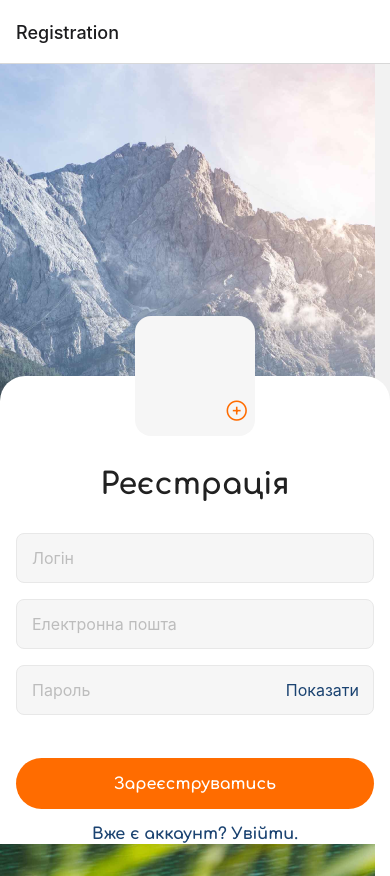
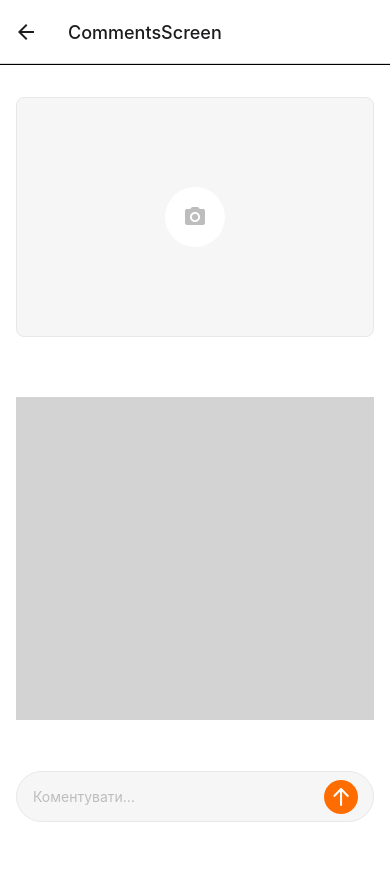
Before and after one commit to Eugene-Hlushak/goit-react-native-hw, a React Native app: screen /CommentsScreen in a window 390 px wide. After the commit the page ends 844 px from the top, so only its background shows below. Built offline with nearby package versions, Linux system fonts and the light colour scheme.

Commit message:
add CommentsScreen

```diff
--- a/App.js
+++ b/App.js
@@ -5,7 +5,7 @@ import RegistrationScreen from "./Screens/RegistrationScreen";
 import LogInScreen from "./Screens/LogInScreen";
 import PostsScreen from "./Screens/PostsScreen";
 import CreatePostsScreen from "./Screens/CreatePostsScreen";
-
+import CommentsScreen from "./Screens/CommentsScreen";
 const AppStack = createStackNavigator();
 
 export default function App() {
@@ -22,6 +22,7 @@ export default function App() {
         <AppStack.Screen name="Registration" component={RegistrationScreen} />
         <AppStack.Screen name="Login" component={LogInScreen} />
         <AppStack.Screen name="PostsScreen" component={PostsScreen} />
+        <AppStack.Screen name="CommentsScreen" component={CommentsScreen} />
         <AppStack.Screen
           name="CreatePostsScreen"
           component={CreatePostsScreen}
--- a/Screens/CommentsScreen.jsx
+++ b/Screens/CommentsScreen.jsx
@@ -1,5 +1,128 @@
-import { View } from "react-native";
+import { useState, useEffect } from "react";
+import { StatusBar } from "expo-status-bar";
+import {
+  StyleSheet,
+  Text,
+  View,
+  TouchableOpacity,
+  Image,
+  TouchableWithoutFeedback,
+  TextInput,
+} from "react-native";
+import { AntDesign, MaterialIcons } from "@expo/vector-icons";
 
-export default function CommentsScreen() {
-  return <View></View>;
+export default function PostsScreenEmpty({ navigation, route }) {
+  const [comment, setComment] = useState("");
+  const [allComments, setAllComments] = useState([]);
+
+  useEffect(() => {
+    console.log(comment);
+    console.log(allComments);
+  }, [allComments]);
+
+  const commentInputHndler = (text) => setComment(text);
+  const sendComment = () => {
+    setAllComments((prev) => [...prev, comment]);
+    setComment("");
+  };
+  return (
+    <TouchableWithoutFeedback onPress={() => Keyboard.dismiss()}>
+      <View style={styles.mainContainer}>
+        <View style={styles.photoContainer}>
+          <View style={styles.photo}>
+            <View style={styles.roundContainer}>
+              <MaterialIcons name="photo-camera" size={24} color="#BDBDBD" />
+            </View>
+          </View>
+        </View>
+
+        <View style={styles.commentsContainer}></View>
+
+        <View style={styles.createCommentContainer}>
+          <TextInput
+            style={styles.commentInput}
+            inputMode="text"
+            value={comment}
+            placeholder={"Коментувати..."}
+            placeholderTextColor="#BDBDBD"
+            onChangeText={commentInputHndler}
+          />
+          <TouchableOpacity style={styles.button} onPress={sendComment}>
+            <AntDesign name="arrowup" size={24} color="#FFFFFF" />
+          </TouchableOpacity>
+        </View>
+        <StatusBar style="auto" />
+      </View>
+    </TouchableWithoutFeedback>
+  );
 }
+
+const styles = StyleSheet.create({
+  mainContainer: {
+    flex: 1,
+    paddingTop: 32,
+    paddingLeft: 16,
+    paddingRight: 16,
+    paddingBottom: 22,
+    justifyContent: "space-between",
+    backgroundColor: "#FFFFFF",
+    borderTopWidth: 1,
+  },
+
+  photoContainer: {
+    marginBottom: 32,
+  },
+
+  photo: {
+    width: "100%",
+    height: 240,
+    marginBottom: 8,
+    alignItems: "center",
+    justifyContent: "center",
+    borderWidth: 1,
+    borderRadius: 8,
+    borderColor: "#E8E8E8",
+    backgroundColor: "#F6F6F6",
+  },
+
+  roundContainer: {
+    alignItems: "center",
+    justifyContent: "center",
+    width: 60,
+    height: 60,
+    backgroundColor: "#FFFFFF",
+    borderRadius: 50,
+  },
+
+  commentsContainer: {
+    position: "relative",
+    width: "100%",
+    height: 323,
+    marginBottom: 31,
+    backgroundColor: "lightgray",
+  },
+
+  commentInput: {
+    height: 51,
+    width: "100%",
+    padding: 16,
+    backgroundColor: "#F6F6F6",
+    borderWidth: 1,
+    borderColor: "#E8E8E8",
+    borderRadius: 100,
+  },
+
+  button: {
+    position: "absolute",
+    top: 9,
+    right: 16,
+    alignItems: "center",
+    justifyContent: "center",
+    height: 34,
+    width: 34,
+    borderRadius: 20,
+    backgroundColor: "#FF6C00",
+  },
+
+  activeBtn: {},
+});
--- a/Screens/CreatePostsScreen.jsx
+++ b/Screens/CreatePostsScreen.jsx
@@ -147,7 +147,7 @@ const styles = StyleSheet.create({
   },
 
   addPhotoContainer: {
-    paddingBottom: 32,
+    marginBottom: 32,
   },
 
   photo: {
--- a/Screens/PostsScreen.jsx
+++ b/Screens/PostsScreen.jsx
@@ -8,7 +8,7 @@ import {
   Image,
   Alert,
 } from "react-native";
-import { Ionicons } from "@expo/vector-icons";
+import { Ionicons, EvilIcons } from "@expo/vector-icons";
 
 export default function PostsScreenEmpty({ navigation, route }) {
   const [posts, setPosts] = useState([]);
@@ -16,21 +16,14 @@ export default function PostsScreenEmpty({ navigation, route }) {
     route.params;
 
   useEffect(() => {
-    // console.log(route.params);
-    // console.log("Рендер після входу в аккаунт");
-    // setPosts((prev) => [...prev, { loadedPhoto, postName, location }]);
-  }, []);
-
-  useEffect(() => {
     if (!loadedPhoto || !postName || !location) return;
     console.log(
-      "Рендер після створення посту",
+      "Рендер після створення посту - введені дані",
       loadedPhoto,
       postName,
       location
     );
     setPosts((prev) => [...prev, { loadedPhoto, postName, location }]);
-    // setPosts([{ loadedPhoto, postName, location }]);
   }, [route.params]);
   console.log(posts);
   return (
@@ -44,7 +37,41 @@ export default function PostsScreenEmpty({ navigation, route }) {
           </Text>
         </View>
       </TouchableOpacity>
-      <View>{}</View>
+
+      <TouchableOpacity onPress={() => navigation.navigate("CommentsScreen")}>
+        <View style={styles.postContainer}>
+          <View
+            style={{
+              width: "100%",
+              height: 100,
+              marginBottom: 8,
+              backgroundColor: "gray",
+              borderRadius: 20,
+            }}
+          ></View>
+          <Text
+            style={{
+              fontWeight: "500",
+              fontSize: 16,
+              lineHeight: 19,
+              color: "#212121",
+            }}
+          >
+            Here is your new post with name - {postName}
+          </Text>
+          <View
+            style={{
+              height: 16,
+
+              flexDirection: "row",
+              justifyContent: "space-between",
+            }}
+          >
+            <EvilIcons name="comment" size={17} color="black" />
+            <Text>You was here - {location}</Text>
+          </View>
+        </View>
+      </TouchableOpacity>
 
       <View style={styles.btnsContainer}>
         <TouchableOpacity style={styles.button}>
```
